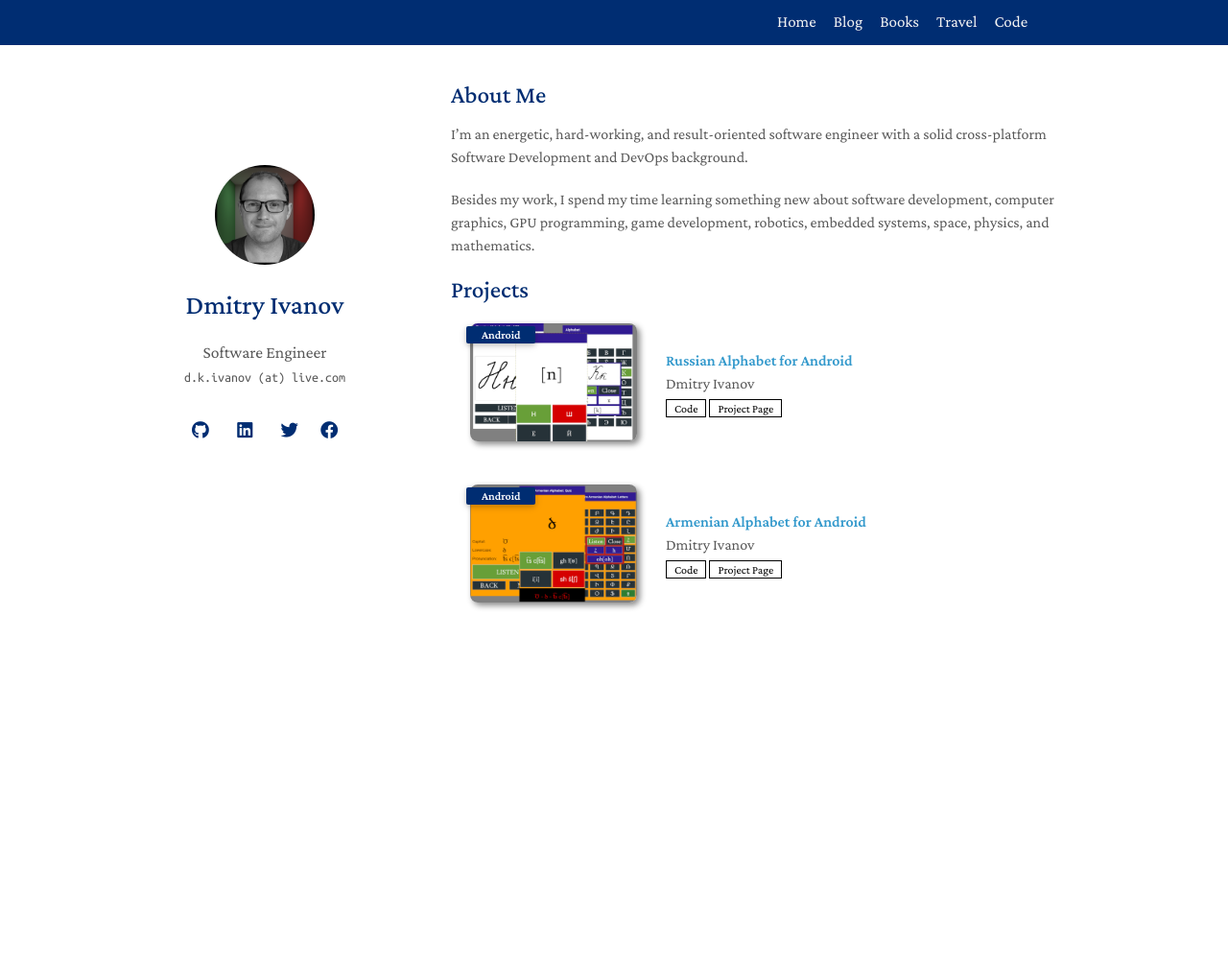
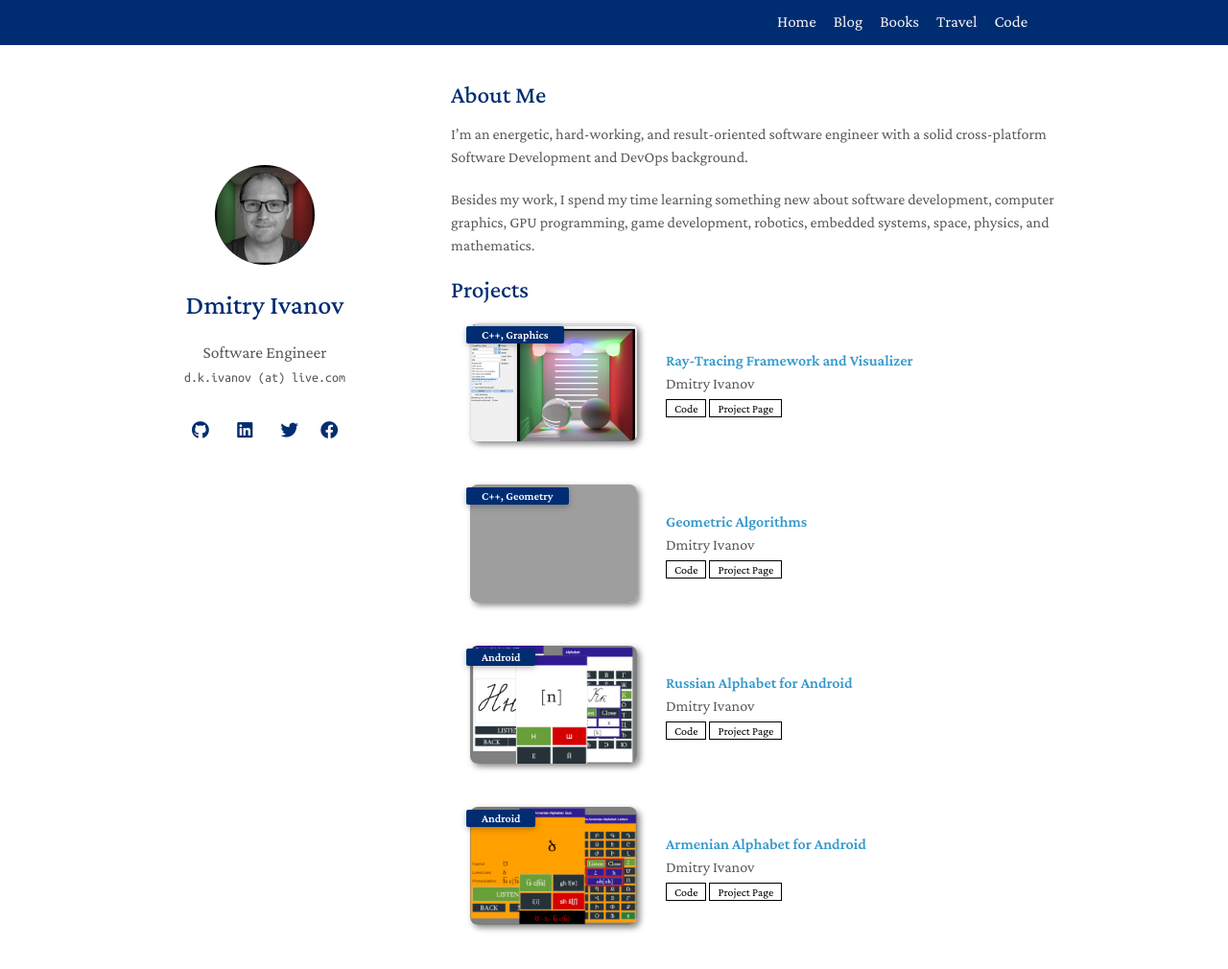
Before and after one commit to d-k-ivanov/d-k-ivanov.github.io, a Jekyll site: the page built from index.md, in a window 1280 px wide and 1074 px high. Shown: the top 1010 px of the window at 96% size. Built offline with Jekyll 4.4.1, drawn with Linux system fonts in a browser that asks for light colours; a style sheet for code colours, icons or effects is not loaded; grey boxes are pictures that could not be loaded.

Commit message:
Post 2024-22-05-02-28

```diff
--- a/_data/projects.yml
+++ b/_data/projects.yml
@@ -1,4 +1,20 @@
 main:
+  - title: "Ray-Tracing Framework and Visualizer"
+    authors: Dmitry Ivanov
+    code: https://github.com/d-k-ivanov/ray-tracing
+    badge: C++, Graphics
+    image: /assets/img/projects/RayTracingFramework.png
+    page: https://github.com/d-k-ivanov/ray-tracing
+    # notes: Early Accept
+
+  - title: "Geometric Algorithms"
+    authors: Dmitry Ivanov
+    code: https://github.com/d-k-ivanov/geometric-algorithms
+    badge: C++, Geometry
+    image: https://github.com/d-k-ivanov/geometric-algorithms/raw/main/Docs/p4/images/p4-5.gif
+    page: https://github.com/d-k-ivanov/geometric-algorithms
+    # notes: Early Accept
+
   - title: "Russian Alphabet for Android"
     authors: Dmitry Ivanov
     code: https://github.com/d-k-ivanov/android-russian-alphabet
--- a/_includes/projects.md
+++ b/_includes/projects.md
@@ -9,7 +9,7 @@
 <div class="pub-row">
     <div class="col-sm-3 abbr" style="position: relative;padding-right: 15px;padding-left: 15px;">
         {% if link.image %}
-        <img src="{{ link.image }}" class="teaser img-fluid z-depth-1" style="width=100;height=40%">
+        <img id="myImg" src="{{ link.image }}" class="teaser img-fluid z-depth-1" style="width=100;height=40%">
         {% endif %}
         {% if link.badge %}
         <abbr class="badge">{{ link.badge }}</abbr>
--- a/_layouts/default.html
+++ b/_layouts/default.html
@@ -13,6 +13,7 @@
         <footer>
         </footer>
     </div>
+    {% include image_modal_popup.html %}
     <script src="/assets/js/scale.fix.js"></script>
     {% include analytics.html %}
 </body>
```
Also changed, not shown: assets/img/projects/RayTracingFramework.png (added).
